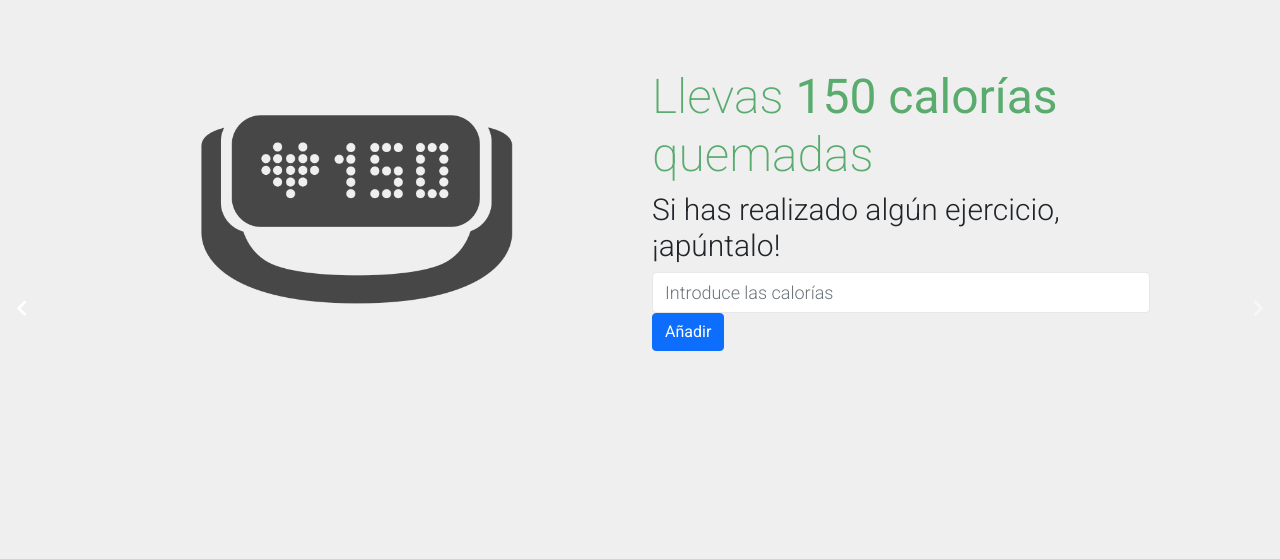
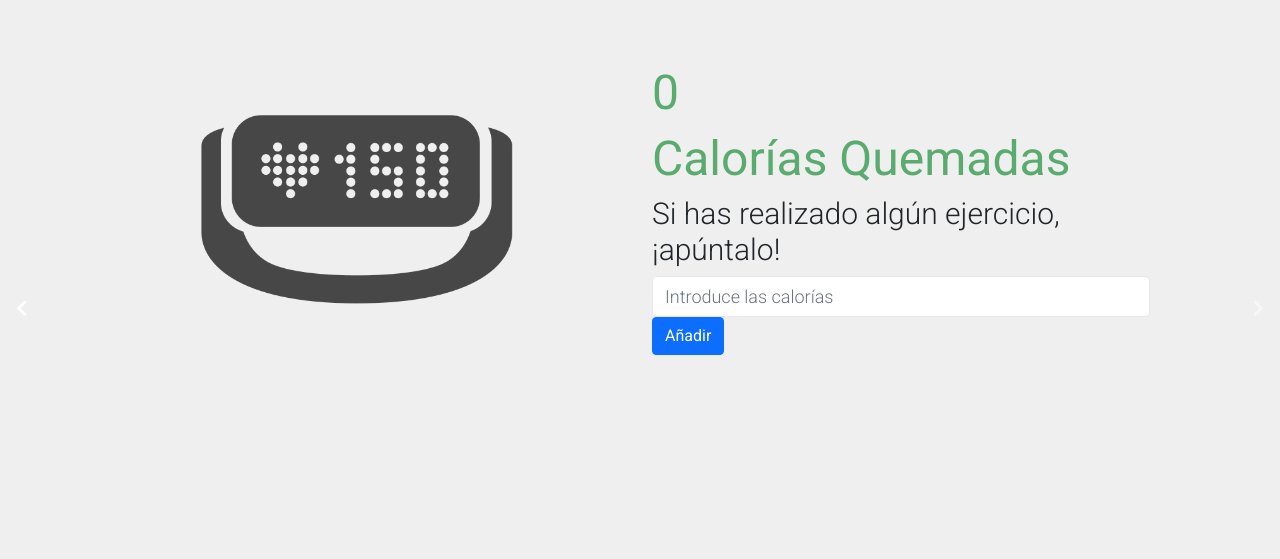
Before and after one commit to jorgeperezdegarrastazu/ISST-G16, a PHP site: page /index_usuario.php in a window 1280 px wide, after a click that opens the changed part. Shown: the part 92-651 px from the top of the page. Run offline with PHP 8.4, Linux system fonts and the light colour scheme.

Commit message:
Mejora calculadora

```diff
--- a/index_usuario.php
+++ b/index_usuario.php
@@ -115,7 +115,8 @@
                     </div>
                     <div class="col-lg-6 mb-0 d-flex align-items-center">
                         <div class="text-align-left">
-                            <h1 class="h1 text-success">Llevas <strong id="calorias-consumidas">888</strong> calorías consumidas</h1>
+                            <p class="h1 text-success" id="total-calorias-consumidas"><strong>0</strong></p>
+                            <p class="h1 text-success"><strong>Calorías Consumidas</strong></p>
                             <h3 class="h2">Si has comido algo, ¡apúntalo!</h3>
                             <div class="form-group">
                                 <input type="number" id="nuevas-calorias-consumidas" class="form-control" placeholder="Introduce las calorías">
@@ -135,7 +136,8 @@
                     </div>
                     <div class="col-lg-6 mb-0 d-flex align-items-center">
                         <div class="text-align-left">
-                            <h1 class="h1 text-success">Llevas<strong> 150 calorías</strong> quemadas</h1>
+                            <p class="h1 text-success" id="total-calorias-quemadas"><strong>0</strong></p>
+                            <p class="h1 text-success"><strong>Calorías Quemadas</strong></p>
                             <h3 class="h2">Si has realizado algún ejercicio, ¡apúntalo!</h3>
                             <div class="form-group">
                                 <input type="number" id="nuevas-calorias-quemadas" class="form-control" placeholder="Introduce las calorías">
@@ -161,11 +163,12 @@
     <div class="row">
         <div class="col">
             <h1 class="h2 text-success">Total de calorías:</h1>
-            <p class="h2 text-success"  id="total-calorias""><strong>0</strong></p>
+            <p class="h2 text-success"  id="total-calorias"><strong>0</strong></p>
         </div>
     </div>
 </div>
 
+<!-- Script JavaScript -->
 <!-- Script JavaScript -->
 <script>
     document.addEventListener('DOMContentLoaded', function () {
@@ -174,26 +177,34 @@
         const botonConsumidas = document.getElementById('agregar-calorias-consumidas');
         const botonQuemadas = document.getElementById('agregar-calorias-quemadas');
         const totalCaloriasElement = document.getElementById('total-calorias');
+        const totalCaloriasConsumidasElement = document.getElementById('total-calorias-consumidas');
+        const totalCaloriasQuemadasElement = document.getElementById('total-calorias-quemadas');
 
         let totalCalorias = 0;
+        let totalCaloriasConsumidas = 0;
+        let totalCaloriasQuemadas = 0;
 
-        // Función para actualizar el total de calorías
-        function actualizarTotalCalorias() {
+        // Función para actualizar los elementos HTML con los totales
+        function actualizarTotales() {
             totalCaloriasElement.textContent = totalCalorias;
+            totalCaloriasConsumidasElement.textContent = totalCaloriasConsumidas;
+            totalCaloriasQuemadasElement.textContent = totalCaloriasQuemadas;
         }
 
         // Función para sumar las calorías consumidas al total
         function sumarCaloriasConsumidas() {
             const caloriasConsumidas = parseFloat(inputConsumidas.value) || 0;
+            totalCaloriasConsumidas += caloriasConsumidas;
             totalCalorias += caloriasConsumidas;
-            actualizarTotalCalorias();
+            actualizarTotales();
         }
 
         // Función para restar las calorías quemadas al total
         function restarCaloriasQuemadas() {
             const caloriasQuemadas = parseFloat(inputQuemadas.value) || 0;
+            totalCaloriasQuemadas += caloriasQuemadas;
             totalCalorias -= caloriasQuemadas;
-            actualizarTotalCalorias();
+            actualizarTotales();
         }
 
         // Agregar eventos de clic a los botones "Añadir"
@@ -201,6 +212,7 @@
         botonQuemadas.addEventListener('click', restarCaloriasQuemadas);
     });
 </script>
+
 
 
     <!-- End Banner Hero -->
```
